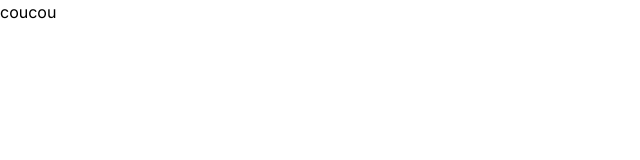
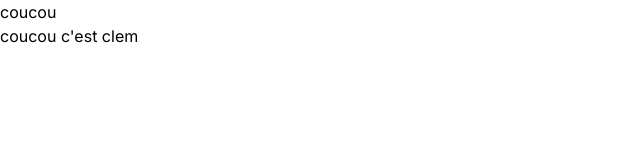
Before and after one commit to ClementineDelthe/draft-yoga-platform, a Next.js app: page / in a window 1280 px wide. Shown: the top 160 px of the page, without its empty margins (0-640 px from the left). Built offline with nearby package versions, Linux system fonts and the light colour scheme.

Commit message:
test env

```diff
--- a/app/page.jsx
+++ b/app/page.jsx
@@ -3,6 +3,7 @@ export default function Home() {
   return (
     <div>
       {test}
+      <p>coucou c'est clem</p>
     </div>
   )
 }
```
